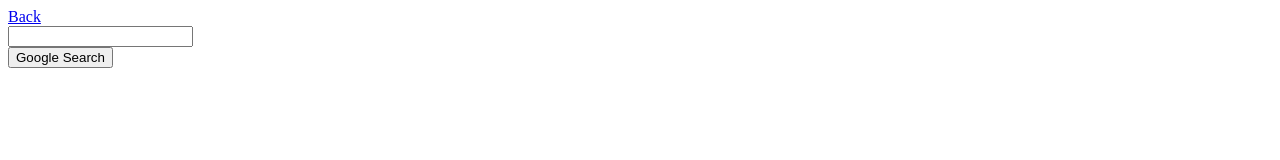
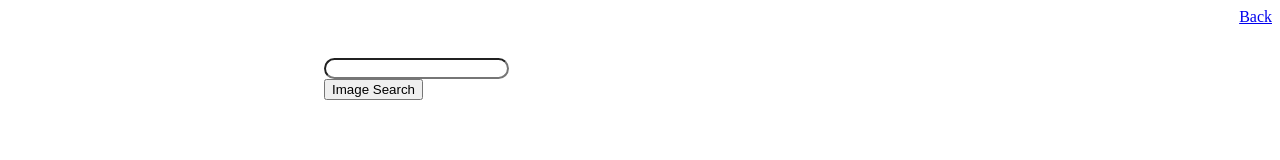
Before and after one commit to avinanick/CS50W-Project0, a plain HTML site: page image_search.html in a window 1280 px wide. Drawn offline with Linux system fonts and the light colour scheme.

Commit message:
Linked the css stylesheet to the image search page.

```diff
--- a/image_search.html
+++ b/image_search.html
@@ -2,6 +2,7 @@
 <html lang="en">
     <head>
         <title>My Image Search</title>
+        <link rel="stylesheet" type="text/css" href="google_style.css">
     </head>
     <body>
         <div class="header">
@@ -14,7 +15,7 @@
                 </div>
                 <input id="main_search_bar" type="text" name="q">
                 <div id="index_search_buttons">
-                    <input type="submit" value="Google Search" name="btnK">
+                    <input type="submit" value="Image Search" name="btnK">
                 </div>
             </form>
         </div>
```
